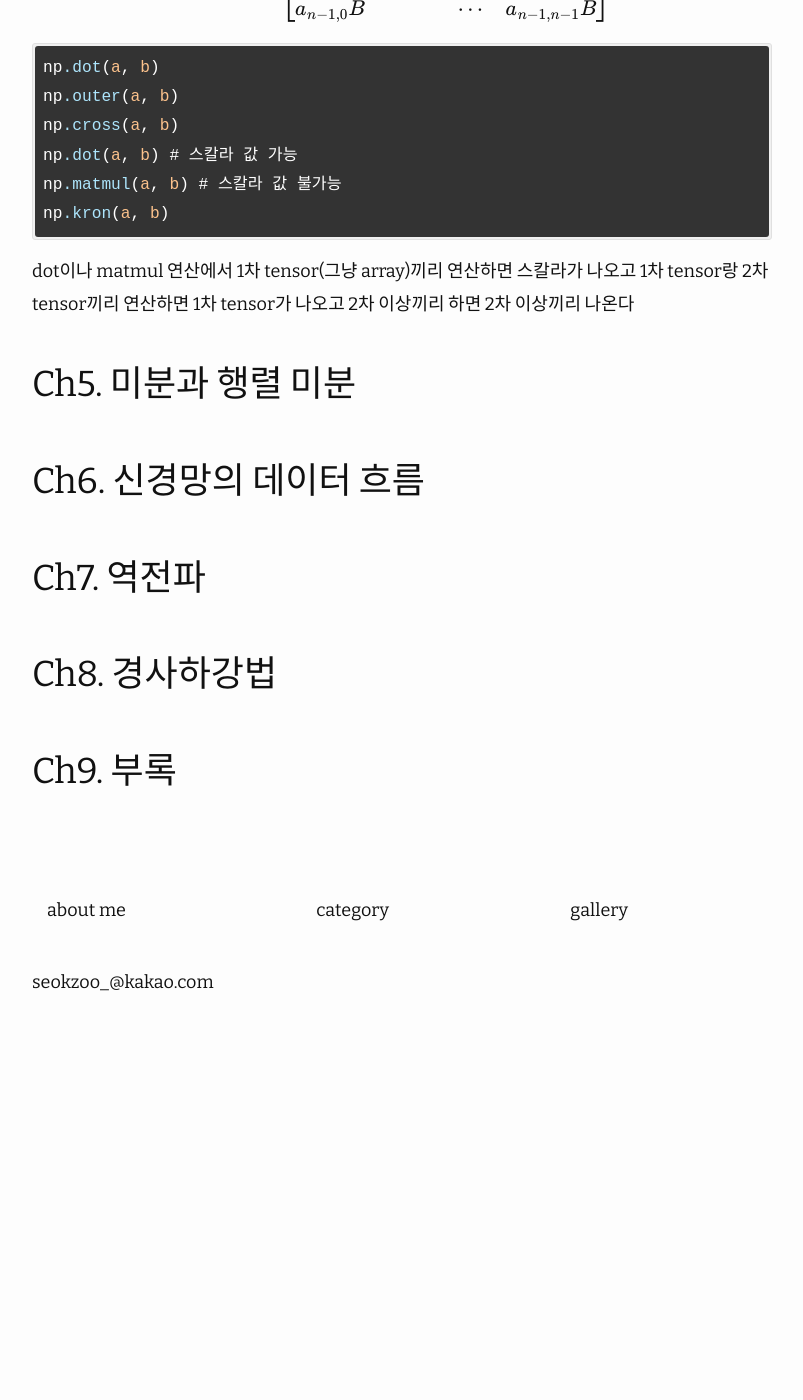
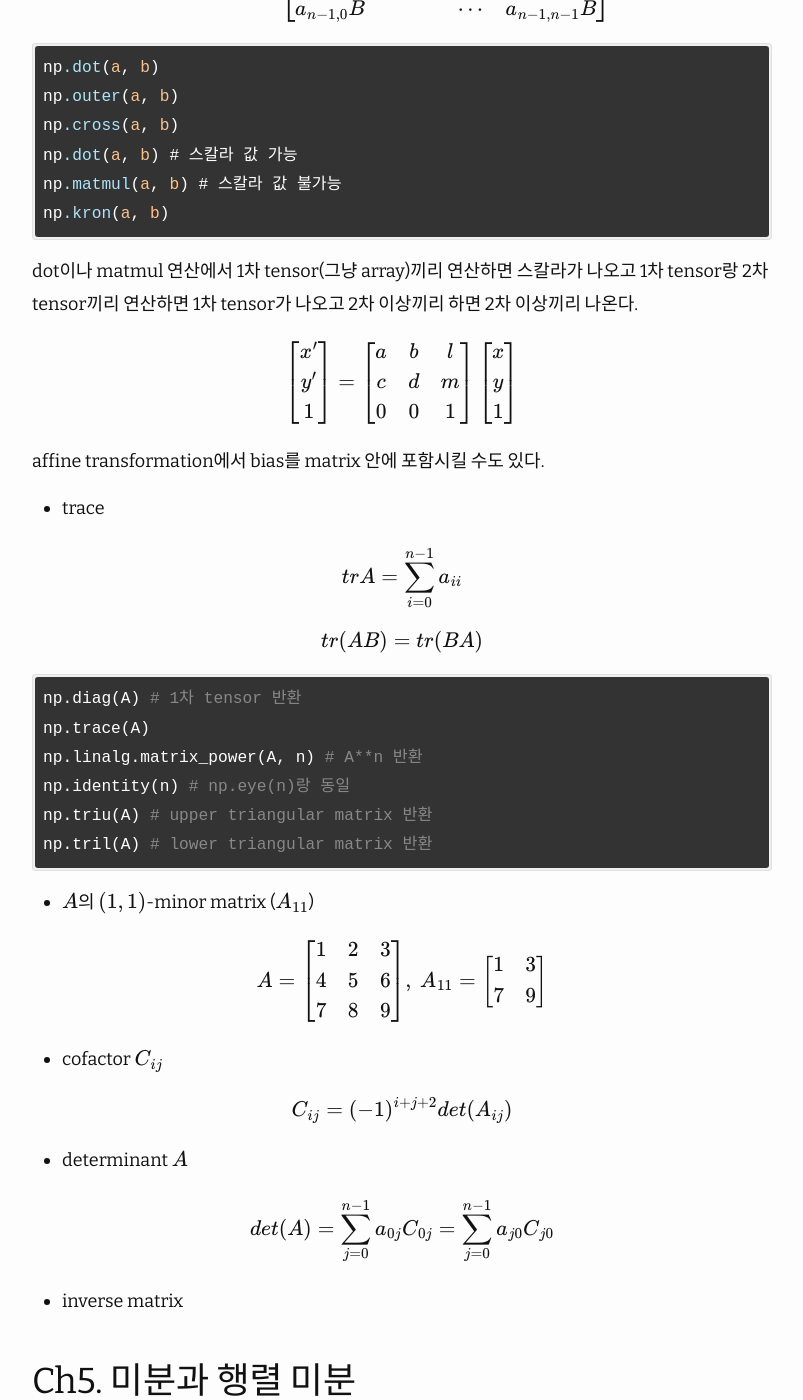
Before and after one commit to seokzoo/seokzoo.github.io, a Jekyll site: the page built from _posts/2024-01-17-독서정리-딥러닝을-위한-수학.md, in a window 1280 px wide and 1400 px high, scrolled down 7920 px. Shown: the whole window, without its empty margins (238-1041 px from the left). Built offline with Jekyll 4.4.1, drawn with Linux system fonts in a browser that asks for light colours; nearby versions of some CDN libraries; formulas are drawn with MathJax 3; before the commit the page ends 8954 px from its top, so only the background shows below that.

Commit message:
update post

````diff
--- a/_posts/2024-01-17-독서정리-딥러닝을-위한-수학.md
+++ b/_posts/2024-01-17-독서정리-딥러닝을-위한-수학.md
@@ -236,7 +236,49 @@ np.kron(a, b)
 ```
 
 
-dot이나 matmul 연산에서 1차 tensor(그냥 array)끼리 연산하면 스칼라가 나오고 1차 tensor랑 2차 tensor끼리 연산하면 1차 tensor가 나오고 2차 이상끼리 하면 2차 이상끼리 나온다
+dot이나 matmul 연산에서 1차 tensor(그냥 array)끼리 연산하면 스칼라가 나오고 1차 tensor랑 2차 tensor끼리 연산하면 1차 tensor가 나오고 2차 이상끼리 하면 2차 이상끼리 나온다.
+
+$$\begin{bmatrix}x^{\prime} \\y^{\prime}\\1\end{bmatrix}=\begin{bmatrix}a&b&l\\c&d&m\\0&0&1\end{bmatrix}\begin{bmatrix}x\\y\\1\end{bmatrix}$$
+
+affine transformation에서 bias를 matrix 안에 포함시킬 수도 있다.
+
+- trace
+
+$$trA=\sum^{n-1}_{i=0}a_{ii}$$
+
+$$tr(AB)=tr(BA)$$
+
+
+``` python
+np.diag(A) # 1차 tensor 반환
+np.trace(A)
+np.linalg.matrix_power(A, n) # A**n 반환
+np.identity(n) # np.eye(n)랑 동일
+np.triu(A) # upper triangular matrix 반환
+np.tril(A) # lower triangular matrix 반환
+```
+
+- $A$의 $(1,1)$-minor matrix ($A_{11}$)
+
+$$
+A=\begin{bmatrix}1&2&3\\4&5&6\\7&8&9 \end{bmatrix},\ A_{11}=\begin{bmatrix}1&3\\7&9\end{bmatrix}
+$$
+
+- cofactor $C_{ij}$
+
+$$
+C_{ij}=(-1)^{i+j+2} det(A_{ij})
+$$
+
+- determinant $A$
+
+$$
+det(A)=\sum_{j=0}^{n-1}a_{0j}C_{0j}=\sum_{j=0}^{n-1}a_{j0}C_{j0}
+$$
+
+- inverse matrix
+
+
 
 ## Ch5. 미분과 행렬 미분
 ## Ch6. 신경망의 데이터 흐름
````
Also changed, not shown: 2 other files.
